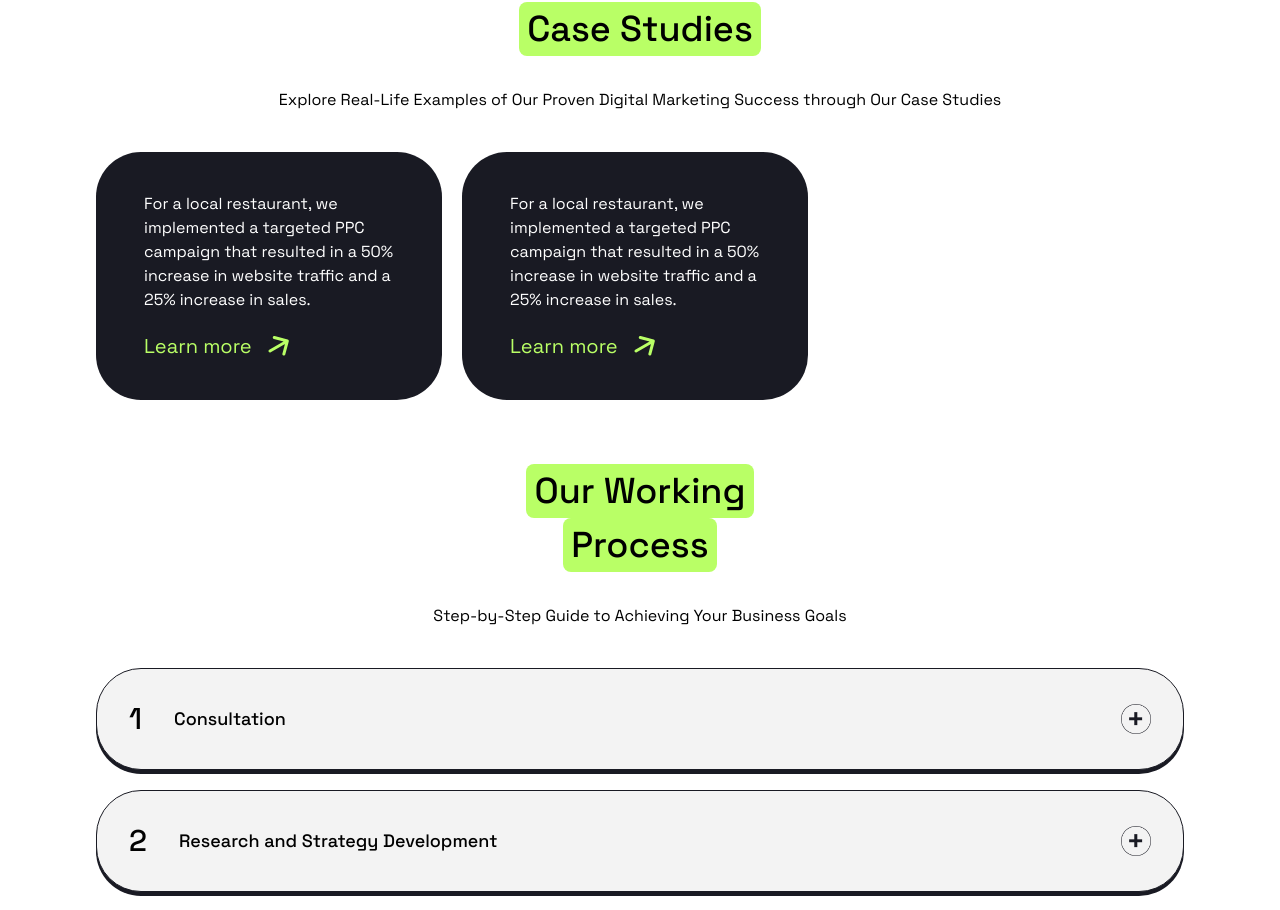
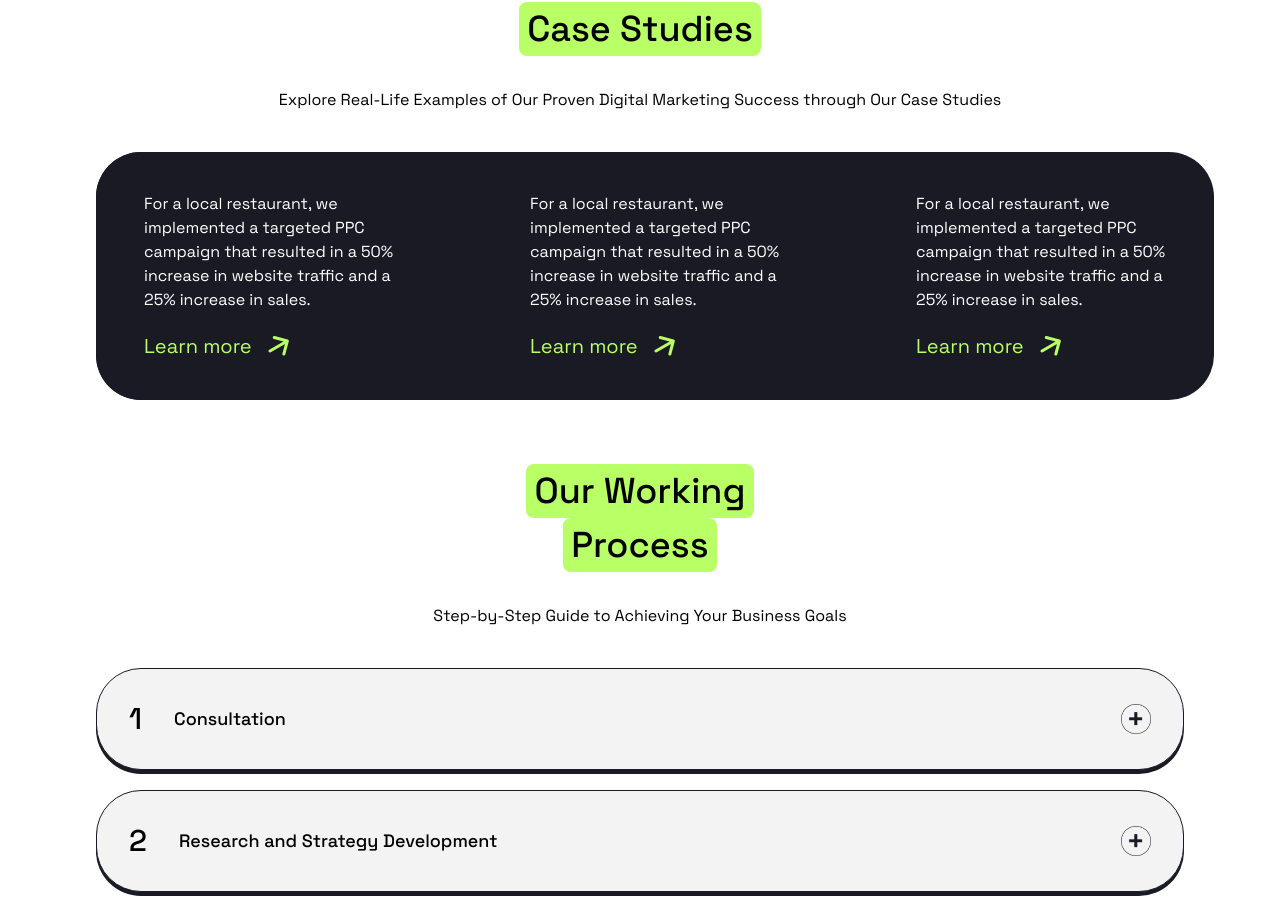
Before and after one commit to furqonStudio/positivus-landing-page, a React (Vite) app: page / in a window 1280 px wide. Shown: the part 2371-3281 px from the top of the page. Built offline with nearby package versions, Linux system fonts and the light colour scheme.

Commit message:
feat: case studies in lg

```diff
--- a/src/components/organisms/CaseStudies.tsx
+++ b/src/components/organisms/CaseStudies.tsx
@@ -9,8 +9,11 @@ const CaseStudies = () => {
         Explore Real-Life Examples of Our Proven Digital Marketing Success
         through Our Case Studies
       </p>
-      <div className="flex gap-5">
+      <div className="flex gap-5 lg:bg-dark lg:justify-around lg:rounded-[45px]">
         <CaseStudyCard />
+        <div className="hidden lg:block w-[0.5px] my-10 bg-white" />
+        <CaseStudyCard />
+        <div className="hidden lg:block w-[0.5px] my-10 bg-white" />
         <CaseStudyCard />
       </div>
     </div>
```
